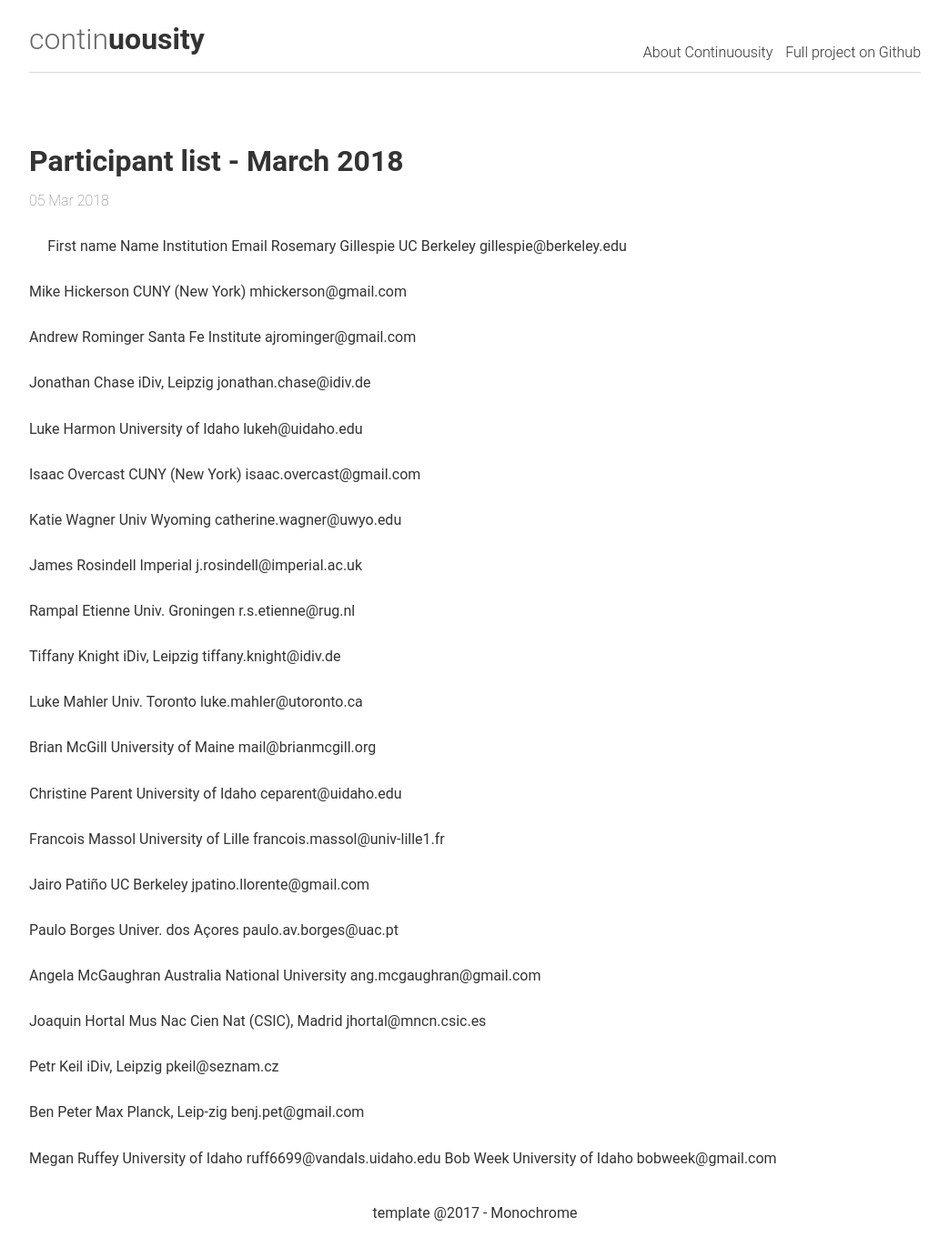
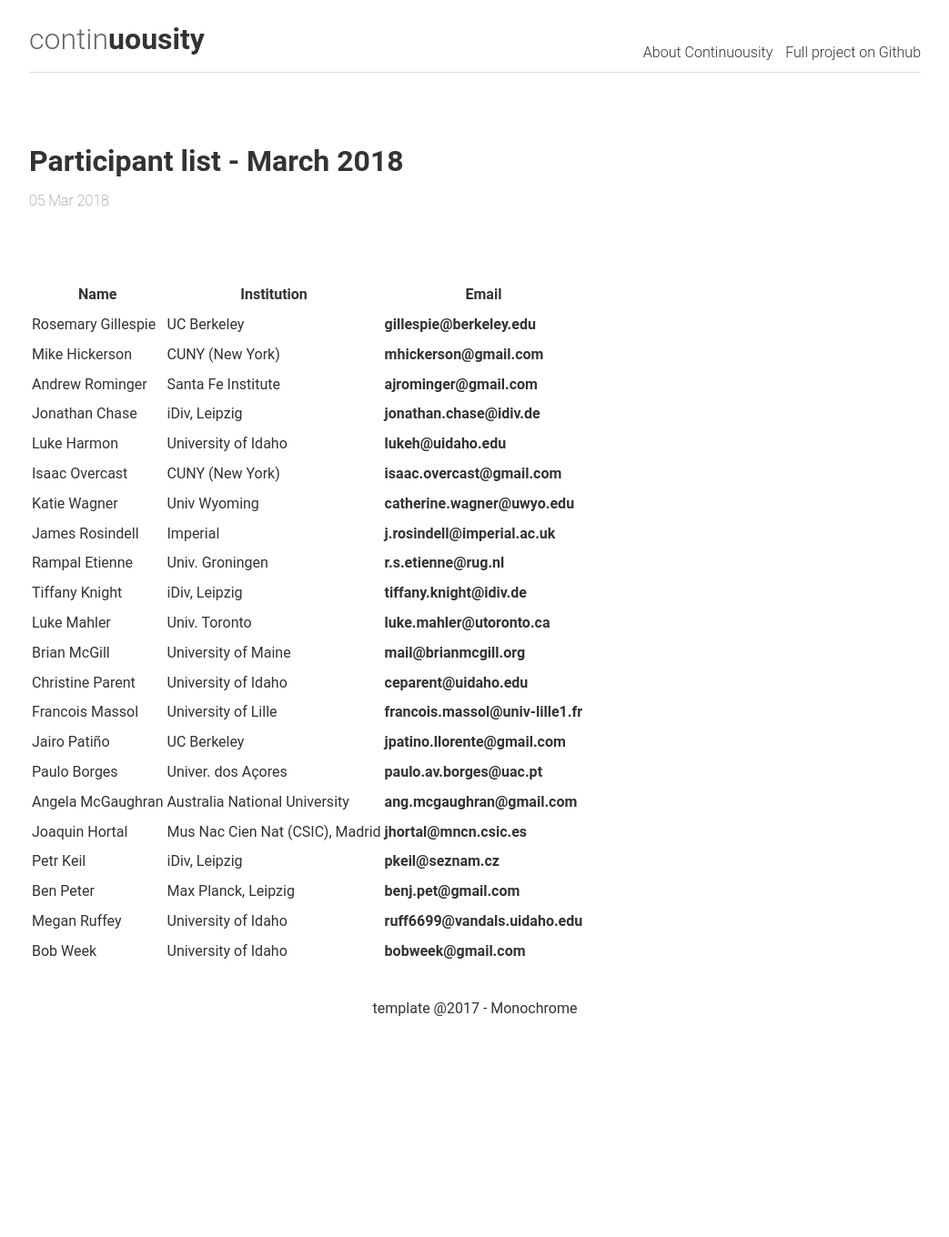
Before and after one commit to messDiv/messDiv.github.io, a Jekyll site: the page built from _posts/2018-03-05-participant-list.md, in a window 1280 px wide. Shown: the whole page at 91% size, without its empty margins (118-1161 px from the left). Built offline with Jekyll 4.4.1, drawn with Linux system fonts in a browser that asks for light colours; after the commit the page ends 1135 px from its top, so only the background shows below that; part of the change alters nothing that is shown.

Commit message:
participants

```diff
--- a/_posts/2018-03-05-participant-list.md
+++ b/_posts/2018-03-05-participant-list.md
@@ -3,46 +3,28 @@ title: Participant list - March 2018
 description: Everyone who will be attending
 ---
 
-First name	Name	Institution	Email
-Rosemary	Gillespie	UC Berkeley	gillespie@berkeley.edu
 
-Mike	Hickerson	CUNY (New York)	mhickerson@gmail.com
-
-Andrew	Rominger	Santa Fe Institute	ajrominger@gmail.com
-
-Jonathan 	Chase	iDiv, Leipzig	jonathan.chase@idiv.de
-
-Luke 	Harmon	University of Idaho	lukeh@uidaho.edu
-
-Isaac	Overcast	CUNY (New York)	isaac.overcast@gmail.com
-
-Katie 	Wagner	Univ Wyoming	catherine.wagner@uwyo.edu
-
-James 	Rosindell	Imperial	j.rosindell@imperial.ac.uk
-
-Rampal 	Etienne	Univ. Groningen	r.s.etienne@rug.nl
-
-Tiffany	Knight	iDiv, Leipzig	tiffany.knight@idiv.de
-
-Luke 	Mahler	Univ. Toronto	luke.mahler@utoronto.ca
-
-Brian 	McGill	University of Maine	mail@brianmcgill.org
-
-Christine 	Parent	University of Idaho	ceparent@uidaho.edu
-
-Francois 	Massol	University of Lille	francois.massol@univ-lille1.fr
-
-Jairo 	Patiño	UC Berkeley	jpatino.llorente@gmail.com
-
-Paulo 	Borges	Univer. dos Açores	paulo.av.borges@uac.pt
-
-Angela 	McGaughran	Australia National University	ang.mcgaughran@gmail.com
-
-Joaquin 	Hortal	Mus Nac Cien Nat (CSIC), Madrid	jhortal@mncn.csic.es
-
-Petr 	Keil	iDiv, Leipzig	pkeil@seznam.cz
-
-Ben 	Peter	Max Planck, Leip-zig	benj.pet@gmail.com
-
-Megan 	Ruffey	University of Idaho	ruff6699@vandals.uidaho.edu
-Bob 	Week 	University of Idaho	bobweek@gmail.com
+| Name | Institution |	Email |
+| --- | --- | --- |
+| Rosemary	Gillespie | UC Berkeley | <gillespie@berkeley.edu> |
+| Mike	Hickerson |	CUNY (New York) |	<mhickerson@gmail.com> |
+| Andrew	Rominger | Santa Fe Institute	| <ajrominger@gmail.com> |
+| Jonathan 	Chase | iDiv, Leipzig | <jonathan.chase@idiv.de> |
+| Luke 	Harmon | University of Idaho | <lukeh@uidaho.edu> |
+| Isaac	Overcast | CUNY (New York) | <isaac.overcast@gmail.com> |
+| Katie 	Wagner | Univ Wyoming | <catherine.wagner@uwyo.edu> |
+| James 	Rosindell | Imperial | <j.rosindell@imperial.ac.uk> |
+| Rampal 	Etienne | Univ. Groningen | <r.s.etienne@rug.nl> |
+| Tiffany	Knight | iDiv, Leipzig | <tiffany.knight@idiv.de> |
+| Luke 	Mahler | Univ. Toronto | <luke.mahler@utoronto.ca> |
+| Brian 	McGill | University of Maine | <mail@brianmcgill.org> |
+| Christine 	Parent | University of Idaho | <ceparent@uidaho.edu> |
+| Francois 	Massol | University of Lille | <francois.massol@univ-lille1.fr> |
+| Jairo 	Patiño | UC Berkeley | <jpatino.llorente@gmail.com> |
+| Paulo 	Borges | Univer. dos Açores | <paulo.av.borges@uac.pt> |
+| Angela 	McGaughran | Australia National University | <ang.mcgaughran@gmail.com> |
+| Joaquin 	Hortal | Mus Nac Cien Nat (CSIC), Madrid |	<jhortal@mncn.csic.es> |
+| Petr 	Keil | iDiv, Leipzig | <pkeil@seznam.cz> |
+| Ben 	Peter | Max Planck, Leipzig	| <benj.pet@gmail.com> |
+| Megan 	Ruffey	| University of Idaho | <ruff6699@vandals.uidaho.edu> |
+| Bob 	Week |	University of Idaho	| <bobweek@gmail.com> |
```
Also changed, not shown: 3 other files.
